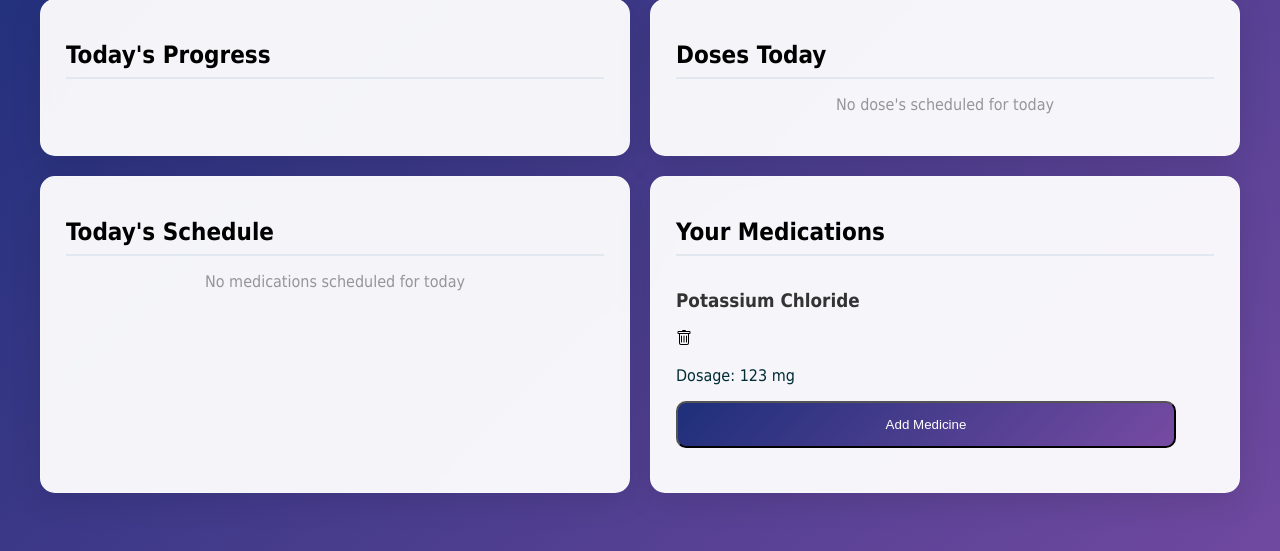
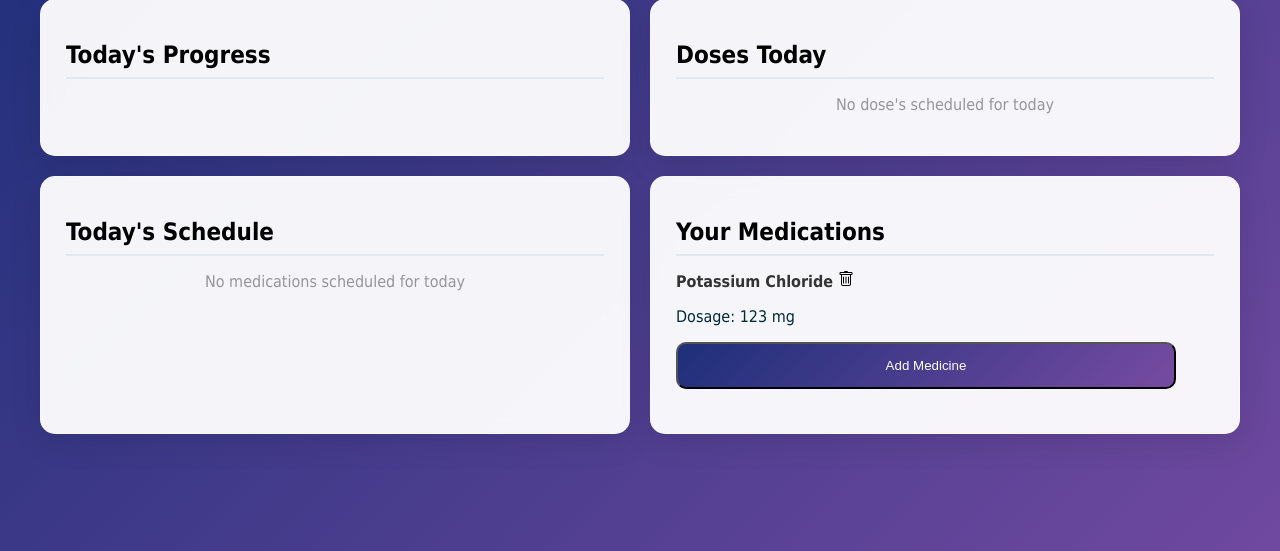
Before and after one commit to ItsElyas/MedHelper, a Flask app: page / in a window 1280 px wide. Shown: the part 139-690 px from the top of the page. Run offline with Flask 3, Linux system fonts and the light colour scheme.

Commit message:
made the trash on the same line

```diff
--- a/templates/index.html
+++ b/templates/index.html
@@ -35,7 +35,7 @@
         <div class="yourMedicineList" id="medicineList">
             {% for med in medicines %}
                 <div class="medicineItem">
-                    <strong><h3>{{ med.name }}</h3></strong> <a href="/delete/{{med.id}}" alt="Delete">
+                    <strong><span class='medName'>{{ med.name }}</span></strong> <a href="/delete/{{med.id}}" alt="Delete">
                     <img src="/static/icons/trash.svg" alt="Delete"></a>
                      <p>Dosage: {{ med.dosage }} mg</p>
 
```
Also changed, not shown: instance/medicines.db.
